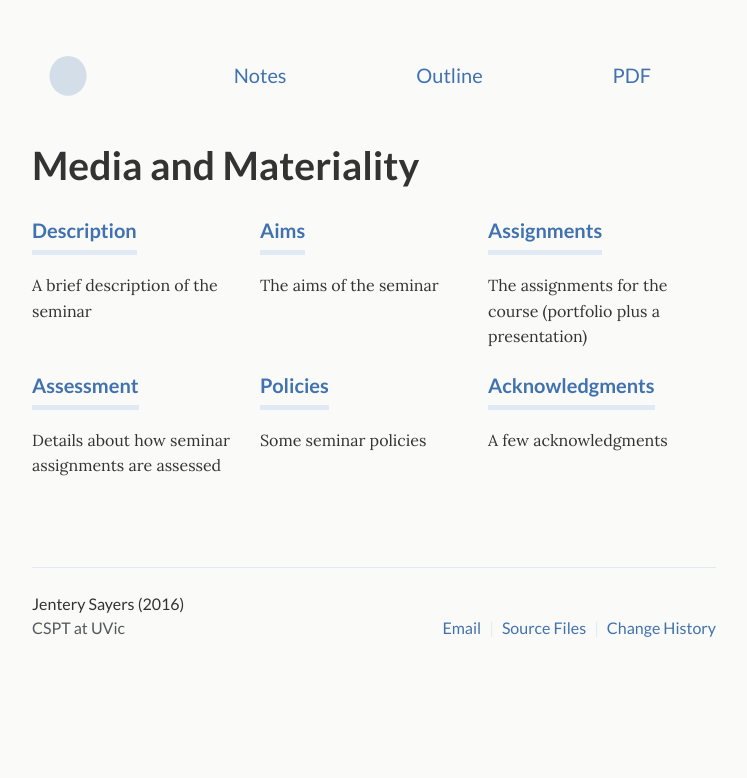
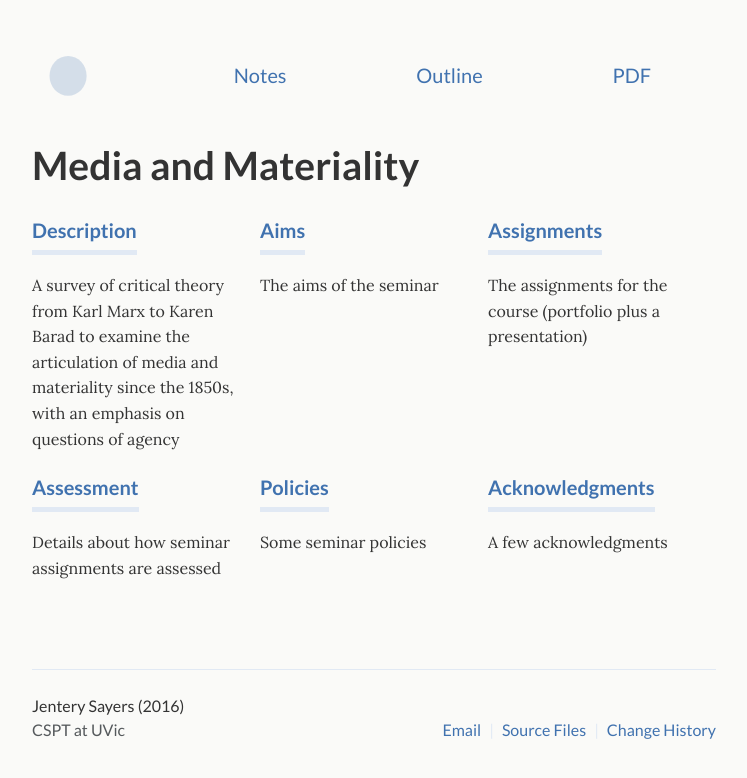
Before and after one commit to jentery/cspt500, a Jekyll site: the page built from _pages/outline.html, in a window 1280 px wide. Shown: the top 778 px of the page, without its empty margins (266-1013 px from the left). Built offline with Jekyll 4.4.1, drawn with Linux system fonts in a browser that asks for light colours.

Commit message:
edited outline description of description.md

```diff
--- a/_pages/outline.html
+++ b/_pages/outline.html
@@ -12,7 +12,7 @@ permalink: /outline
     <div class="unit one-third">
       <div class="project">
         <h4 class="project-title"><a href="description/">Description</a></h4>
-        <p>A brief description of the seminar</p>
+        <p>A survey of critical theory from Karl Marx to Karen Barad to examine the articulation of media and materiality since the 1850s, with an emphasis on questions of agency</p>
       </div>
     </div>
 
```
